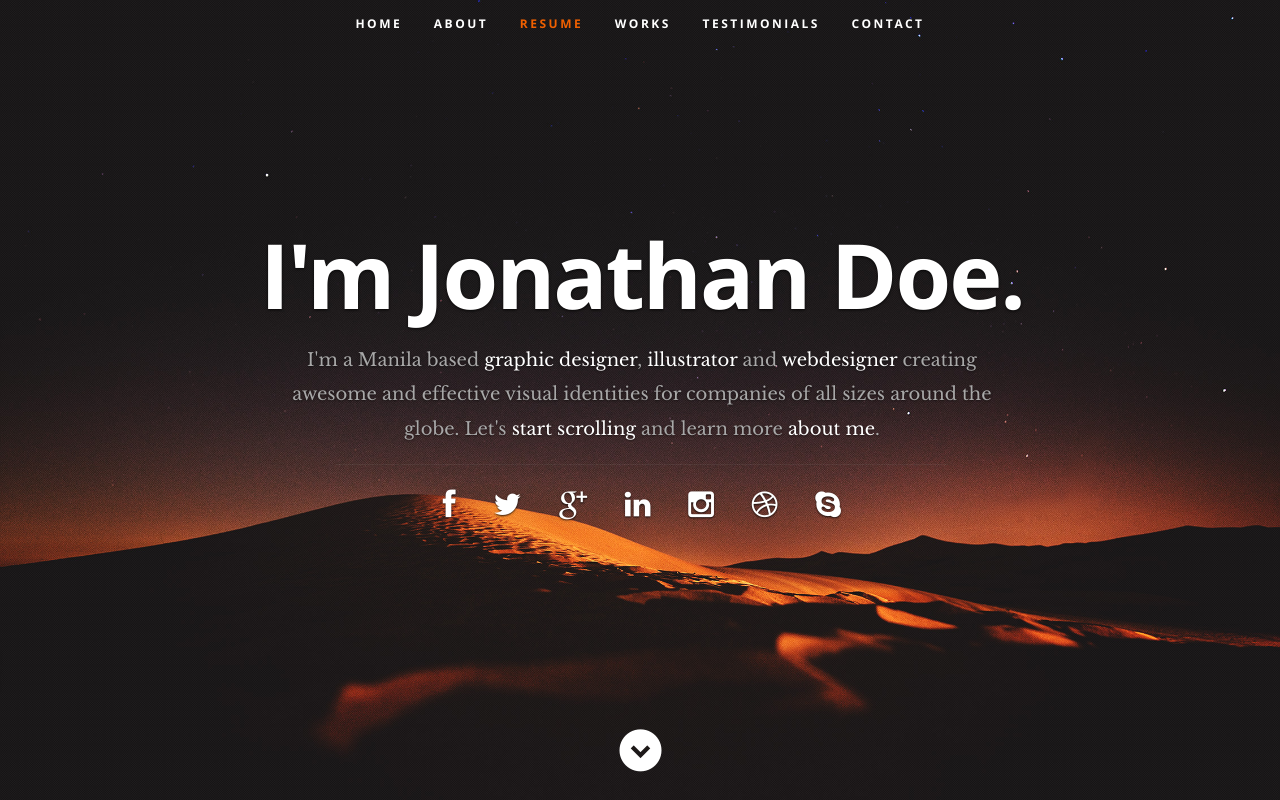
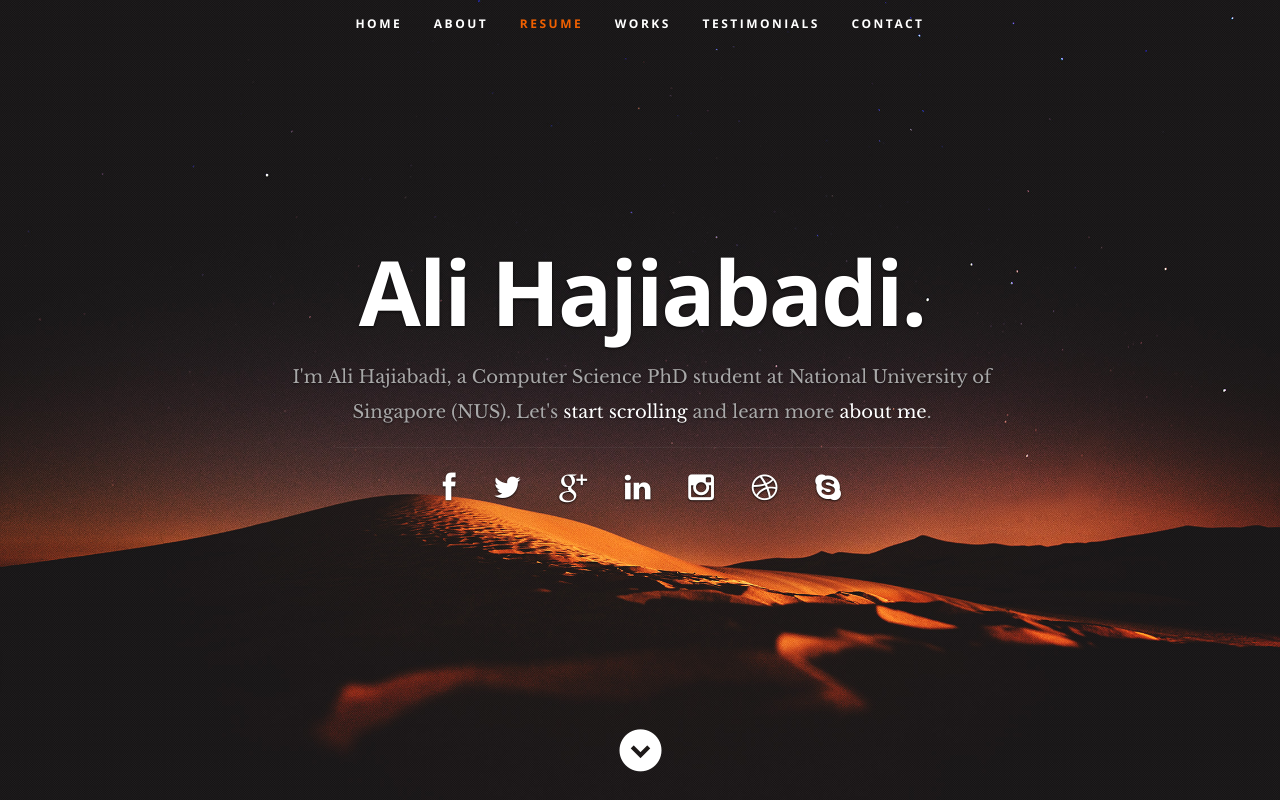
Before and after one commit to hajiabadi/hajiabadi.github.io, a plain HTML site: page index.html in a window 1280 px wide. Shown: the top 800 px of the page. Drawn offline with nearby package versions, Linux system fonts and the light colour scheme.

Commit message:
Update index.html

```diff
--- a/index.html
+++ b/index.html
@@ -7,7 +7,7 @@
    <!--- Basic Page Needs
    ================================================== -->
    <meta charset="utf-8">
-	<title>Ceevee - Free Responsive HTML5/CSS3 Template</title>
+	<title>Ali Hajiabadi Personal Homepage</title>
 	<meta name="description" content="">
 	<meta name="author" content="">
 
@@ -56,9 +56,8 @@
 
       <div class="row banner">
          <div class="banner-text">
-            <h1 class="responsive-headline">I'm Jonathan Doe.</h1>
-            <h3>I'm a Manila based <span>graphic designer</span>, <span>illustrator</span> and <span>webdesigner</span> creating awesome and
-            effective visual identities for companies of all sizes around the globe. Let's <a class="smoothscroll" href="#about">start scrolling</a>
+            <h1 class="responsive-headline">Ali Hajiabadi.</h1>
+            <h3>I'm Ali Hajiabadi, a Computer Science PhD student at National University of Singapore (NUS). Let's <a class="smoothscroll" href="#about">start scrolling</a>
             and learn more <a class="smoothscroll" href="#about">about me</a>.</h3>
             <hr />
             <ul class="social">
```
